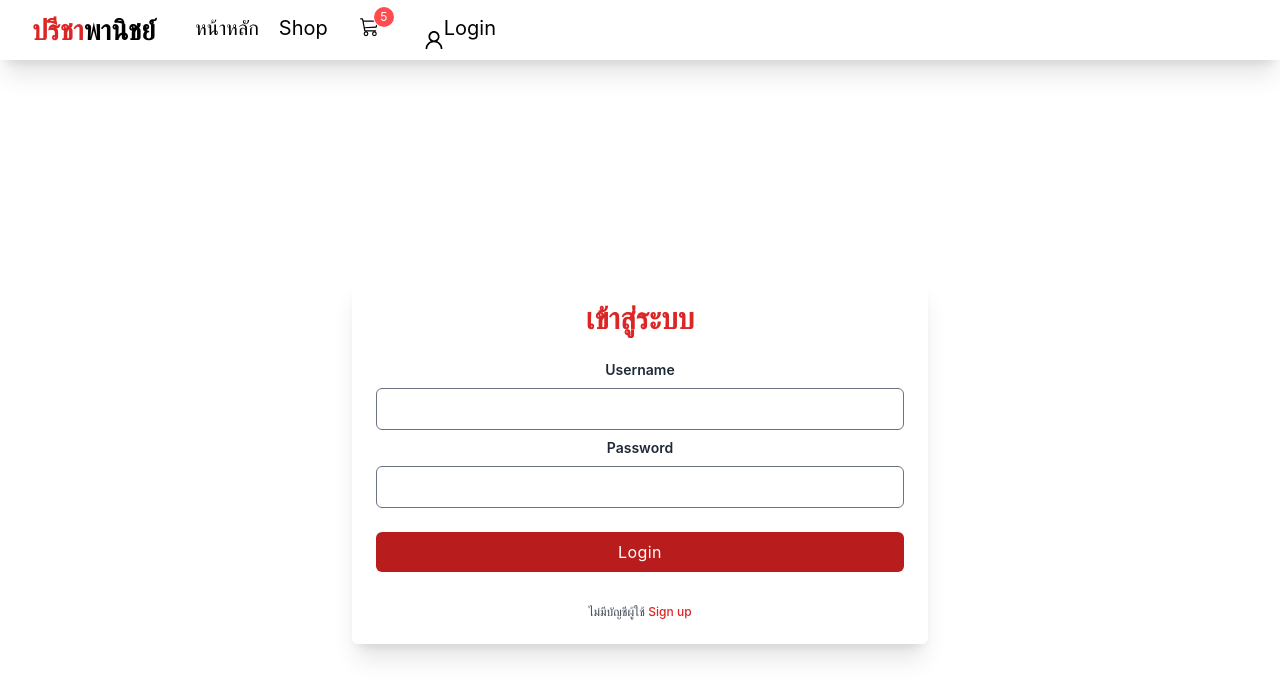
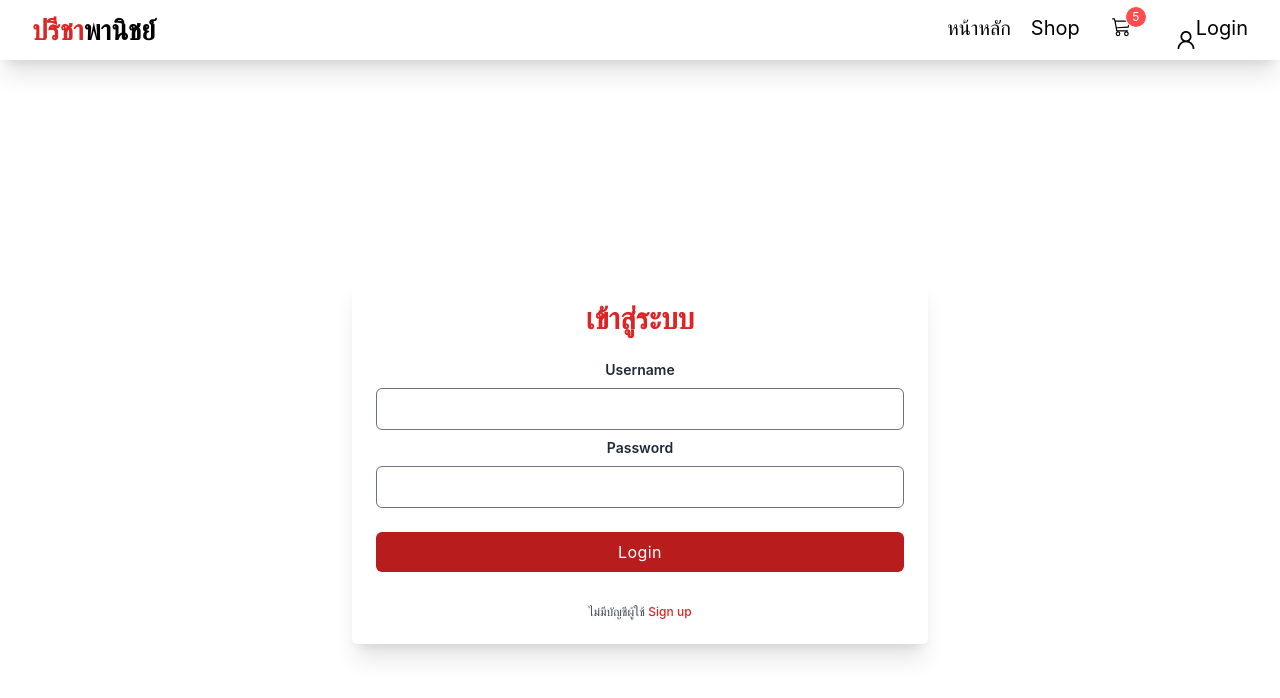
Before and after one commit to Zaiza2000/Project, a React (Create React App) app in the folder client/: page /login in a window 1280 px wide. Shown: the top 698 px of the page. Built offline with nearby package versions, Linux system fonts and the light colour scheme.

Commit message:
Update Navbar.js

```diff
--- a/client/src/components/layouts/Navbar.js
+++ b/client/src/components/layouts/Navbar.js
@@ -45,9 +45,9 @@ export default function Navbar() {
       <nav className="bg-white-800 shadow-xl">
         <div className="mx-auto py-0 px-4 sm:px-6 lg:px-8 ">
           <div className="flex items-center h-[60px]">
-            <div className="flex flex-row w-full justify-items-start">
+            <div className="flex flex-row w-full justify-between ">
               {/* <img className="mb-5 mt-6 mr-2 h-[28px]" src="https://scontent.fkkc3-1.fna.fbcdn.net/v/t39.30808-6/271791862_4906494072748391_4394616534573215469_n.jpg?_nc_cat=107&ccb=1-7&_nc_sid=09cbfe&_nc_eui2=AeGDv4YojGq2t5flr31AGZPPldJkmPskw76V0mSY-yTDvqYvewIVrSWu9z-1uVpCymZL1MGkBWld5k5IM5H99BnN&_nc_ohc=aO9RmexlAc0AX_uOHfp&tn=WFq8HKQEynlLiRDA&_nc_ht=scontent.fkkc3-1.fna&oh=00_AfBqPEjJFn4BfPEbPLquoEdyZ7XtdKP1BnU45kfHNPddBw&oe=63C19005" alt="logo" /> */}
-              <div className="flex-grow-1 py-3">
+              <div className="flex-grow-1 py-3 ">
                 <a href="/" className="text-red-600 text-[28px] font-bold ">
                   ปรีชา
                 </a>
@@ -55,7 +55,7 @@ export default function Navbar() {
                   พานิชย์
                 </a>
               </div>
-              <div className="invisible md:visible text-[#000000]  text-[20px]  pl-[40px] flex flex-row pt-4">
+              <div className="invisible md:visible text-[#000000]  text-[20px]  pl-[40px] flex flex-row pt-4 ">
                 <ul className="pr-5 hover:text-red-500">
                   <li>
                     <Link to="/"> หน้าหลัก </Link>
@@ -87,7 +87,6 @@ export default function Navbar() {
                     </Link>
                   </li>
                 </ul>
-              </div>
                 {user && (
                   <>
                     <div className="invisible md:visible text-[#000000]  text-[20px]  pl-[40px] flex flex-row pt-4" title={user.username} icon={<DownOutlined />}>
@@ -106,11 +105,13 @@ export default function Navbar() {
                 )}
                 {!user && (
                   <>
-                  <div className=" text-[#000000] hover:text-red-500 text-[20px]  pl-[40px] flex flex-row pt-4" >
+                    <div className=" text-[#000000] hover:text-red-500 text-[20px]  pl-[40px] flex flex-row " >
                       <UserOutlined className="pt-1" /><Link to="/login"> Login</Link>
                     </div>
                   </>
                 )}
+              </div>
+
             </div>
           </div>
         </div>
```
Lines whose indentation alone changed are shown as unchanged.
